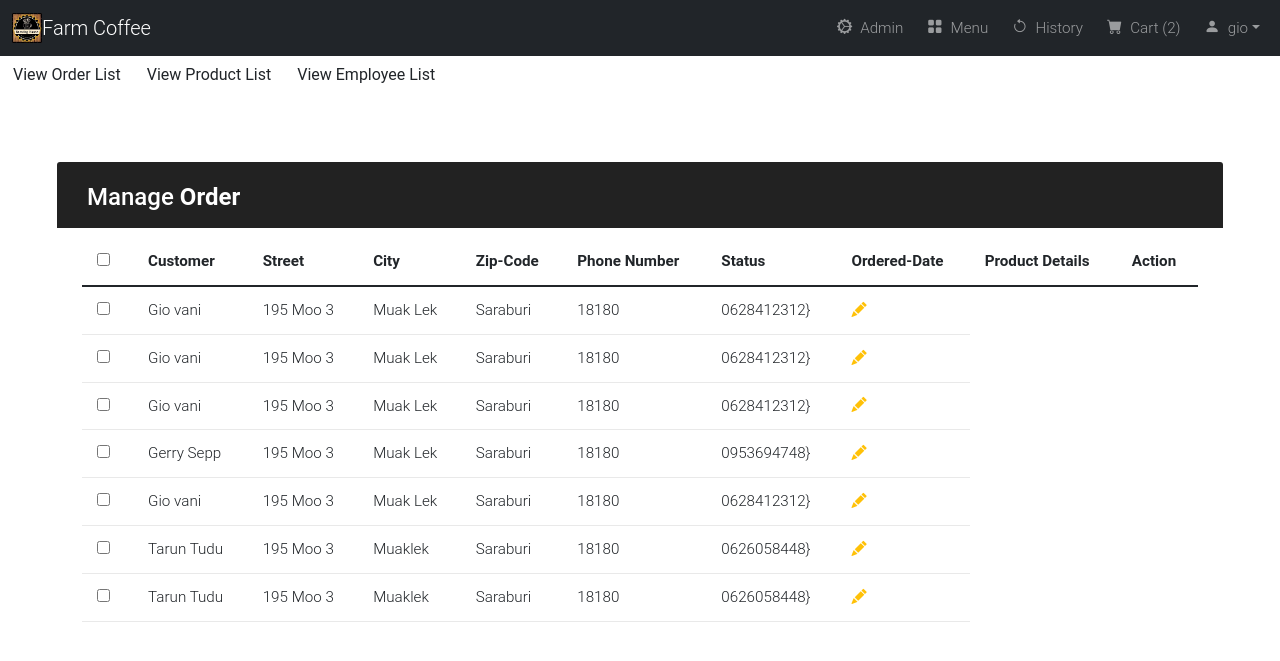
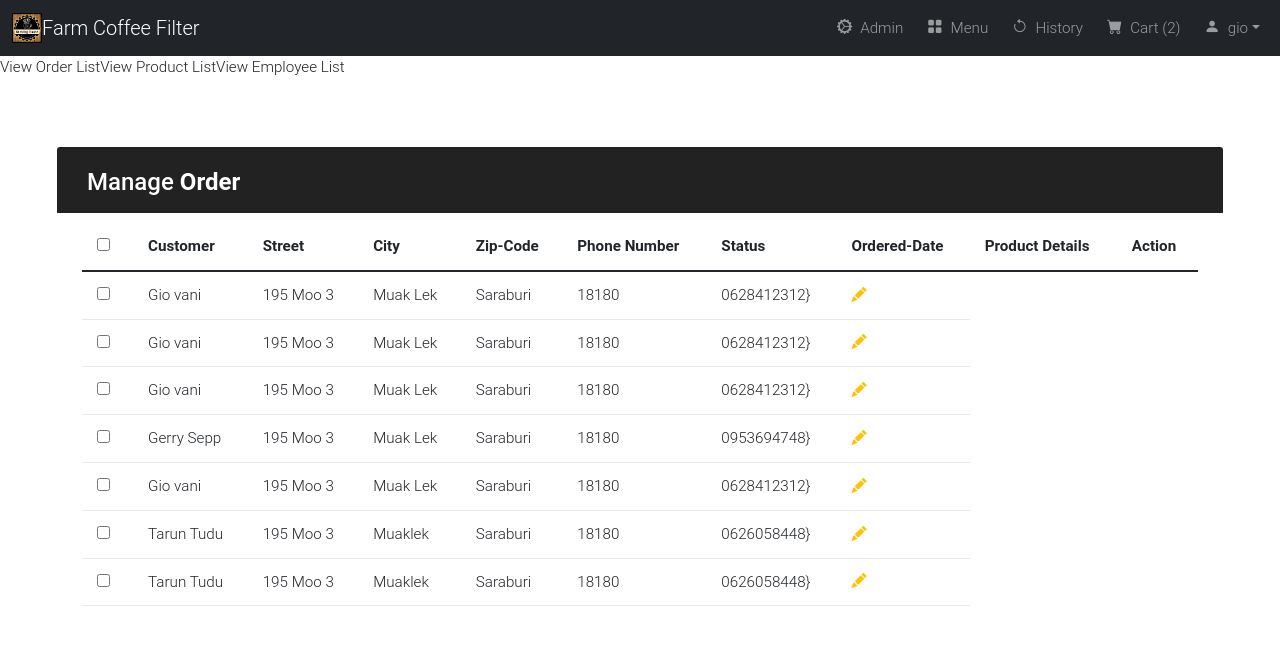
Before and after one commit to giovanniagra/farm_coffee, a Django app: page /admin_dashboard/ in a window 1280 px wide. Shown: the top 661 px of the page. Run offline with Django 4.2, Linux system fonts and the light colour scheme; a user stored in the database is signed in; data comes from the database, SQL or seed files in the repository; both versions use the stored data as it was after the commit; parts of the project's set-up code (start-up, migrations or seed data) failed here and were passed over; some libraries are stand-ins or nearby versions.

Commit message:
Add: styling changes to base and dashboard

```diff
--- a/farm_coffee_app/templates/admin/admin_dashboard.html
+++ b/farm_coffee_app/templates/admin/admin_dashboard.html
@@ -14,21 +14,24 @@
 
 
 
-
-
-
 </script>
   <body>
 	  <div class="d-flex flex-row gap-4 align-item-center">
 		<ul class="nav nav-pills nav-fill">
-		  <a onclick="getInfos('order')" class="btn">View Order List</a>
-		  <a onclick="getInfos('product')" class="btn">View Product List</a>
-		  <a onclick="getInfos('employee')" class="btn">View Employee List</a>
+			<li class="active">
+				<a onclick="getInfos('order')" data-toggle="tab">View Order List</a>
+			</li>
+			<li>
+				<a onclick="getInfos('product')" data-toggle="tab">View Product List</a>
+			</li>
+			<li>
+				<a onclick="getInfos('employee')" data-toggle="tab">View Employee List</a>
+			</li>
+		</ul>
 	  </div>
-
     <br>
 	<!-- Product Management -->
-    <div id="product_info" class="container hidden">
+    <div id="product_info" class="container hidden tab-pane">
         <div class="table-wrapper">
             <div class="table-title">
                 <div class="row">
@@ -88,7 +91,7 @@
 
 <!-- Employee Management -->
 <br>
-    <div id="employee_info" class="container hidden">
+    <div id="employee_info" class="container hidden tab-pane">
         <div class="table-wrapper">
             <div class="table-title">
                 <div class="row">
@@ -140,7 +143,7 @@
 
 <!-- Order Management -->
 <br>
-    <div id="order_info" class="container">
+    <div id="order_info" class="container tab-pane active">
         <div class="table-wrapper">
             <div class="table-title">
                 <div class="row">
--- a/farm_coffee_app/templates/base.html
+++ b/farm_coffee_app/templates/base.html
@@ -6,7 +6,7 @@
     <meta charset="UTF-8" />
     <meta http-equiv="X-UA-Compatible" content="IE=edge" />
     <meta name="viewport" content="width=device-width, initial-scale=1.0" />
-    <title>Home</title>
+    <title>Farm Coffee Filter</title>
     <!-- <meta http-equiv="refresh" content="1" /> -->
     <!-- Bootstrap CSS -->
     <link
@@ -67,7 +67,7 @@
             height="30"
             class="d-inline-block align-top"
             alt="..."
-          />Farm Coffee</a
+          />Farm Coffee Filter</a
         >
         <button
           class="navbar-toggler"
--- a/farm_coffee_app/templates/cart/cart.html
+++ b/farm_coffee_app/templates/cart/cart.html
@@ -37,7 +37,7 @@
             <div class="cart-row">
                 <div style="flex:2"><img class="row-image" src="{{item.product.imageURL}}"></div>
                 <div style="flex:2"><p>{{item.product.name}}</p></div>
-                <div style="flex:1"><p>฿{{item.product.price|floatformat:2}}</p></div>
+                <div style="flex:1"><p> {{item.product.price|floatformat:2}}</p></div>
                 <div style="flex:1">
                     <p class="quantity">X{{item.quantity}}</p>
                     <div class="quantity">
--- a/farm_coffee_app/views.py
+++ b/farm_coffee_app/views.py
@@ -68,6 +68,7 @@
     distances, indices = knn.kneighbors(df.values, n_neighbors=number_neighbors)
 
     user_index = df.columns.tolist().index(user)
+
 
     for p,t in list(enumerate(df.index)):
         if df.iloc[p, user_index] == 0:
@@ -406,8 +407,11 @@
 
 # Recommendation page
 def recommendation_page(request):
-    recommendations=recommendation_engine(request)
-
+    user = Review.objects.filter(users_fk_user_id=request.user)
+    if user == User.objects.get(id):
+        recommendations=recommendation_engine(request)
+    else:
+        return render(request, "socialaccount/profile_page.html")
     return render(request, "recommendations/recommendation.html", {'recommended':recommendations})
 
 
```
Also changed, not shown: farm_coffee_app/templates/product/read_product_detail.html (+28 -23 lines), db.sqlite3.
